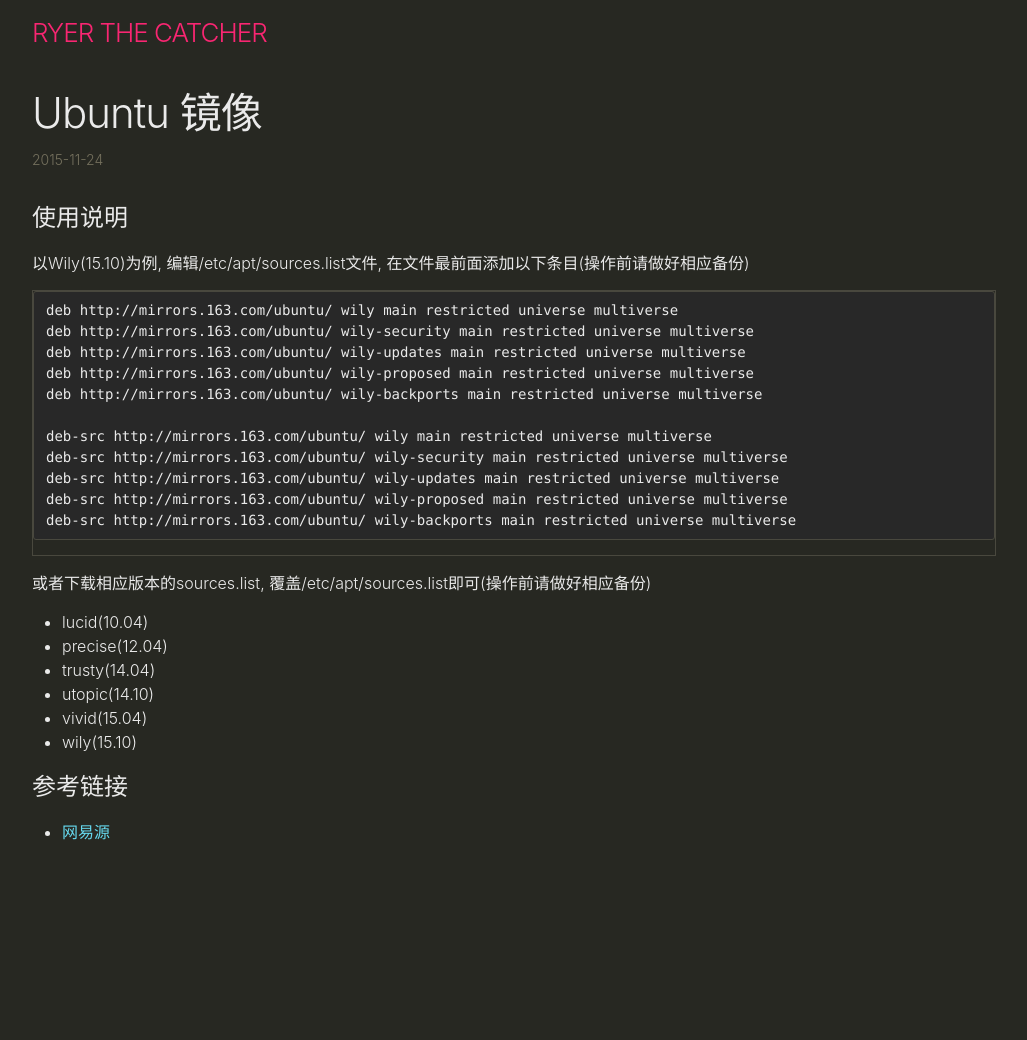
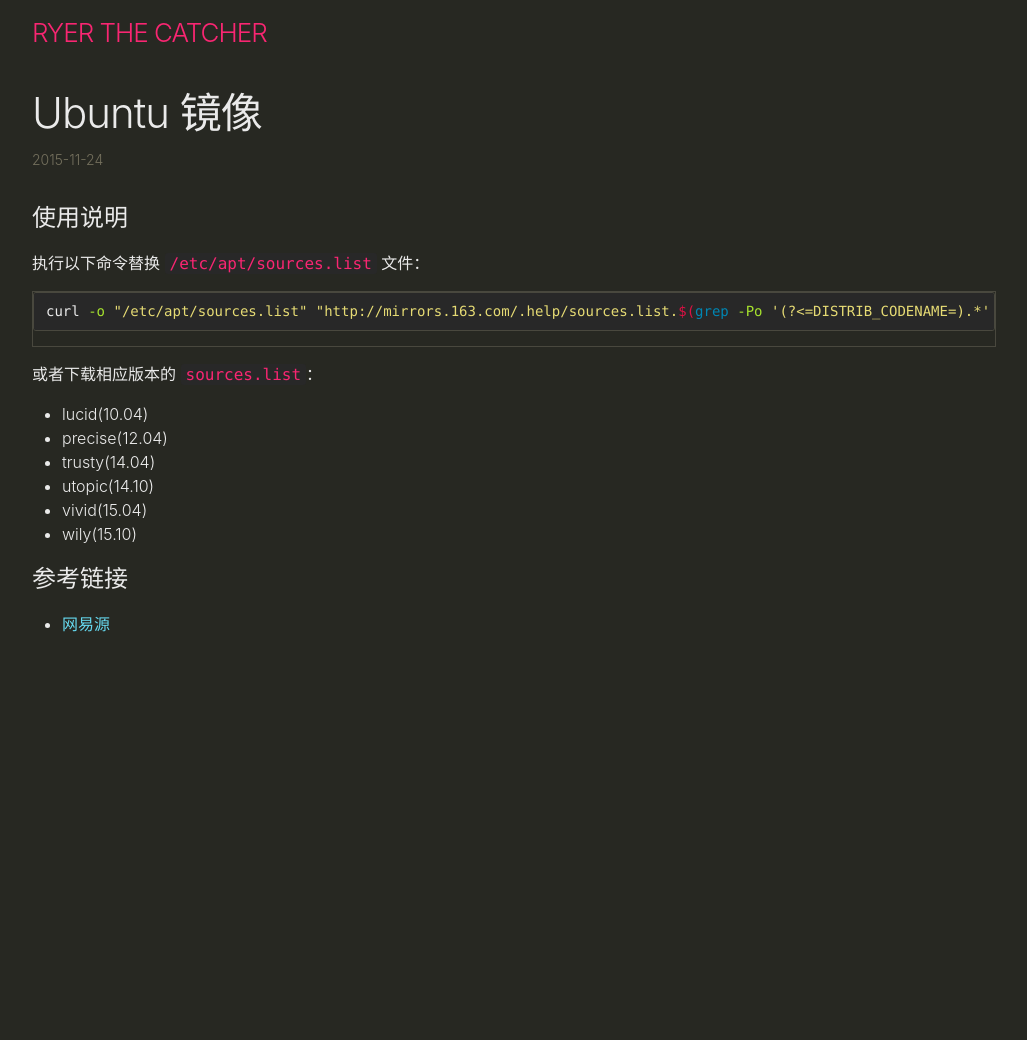
Before and after one commit to ryerh/ryerh.github.io, a Jekyll site: the page built from _posts/2015-11-24-ubuntu-source.markdown, in a window 1280 px wide. Shown: the whole page, without its empty margins (126-1153 px from the left). Built offline with Jekyll 4.4.1, drawn with Linux system fonts in a browser that asks for light colours; after the commit the page ends 900 px from its top, so only the background shows below that.

Commit message:
Updated Ubuntu Source

````diff
--- a/_posts/2015-11-24-ubuntu-source.markdown
+++ b/_posts/2015-11-24-ubuntu-source.markdown
@@ -8,26 +8,13 @@
 
 # 使用说明
 
-以Wily(15.10)为例,
-编辑/etc/apt/sources.list文件,
-在文件最前面添加以下条目(操作前请做好相应备份)
+执行以下命令替换 `/etc/apt/sources.list` 文件：
 
 ``` bash
-deb http://mirrors.163.com/ubuntu/ wily main restricted universe multiverse
-deb http://mirrors.163.com/ubuntu/ wily-security main restricted universe multiverse
-deb http://mirrors.163.com/ubuntu/ wily-updates main restricted universe multiverse
-deb http://mirrors.163.com/ubuntu/ wily-proposed main restricted universe multiverse
-deb http://mirrors.163.com/ubuntu/ wily-backports main restricted universe multiverse
-
-deb-src http://mirrors.163.com/ubuntu/ wily main restricted universe multiverse
-deb-src http://mirrors.163.com/ubuntu/ wily-security main restricted universe multiverse
-deb-src http://mirrors.163.com/ubuntu/ wily-updates main restricted universe multiverse
-deb-src http://mirrors.163.com/ubuntu/ wily-proposed main restricted universe multiverse
-deb-src http://mirrors.163.com/ubuntu/ wily-backports main restricted universe multiverse
+curl -o "/etc/apt/sources.list" "http://mirrors.163.com/.help/sources.list.$(grep -Po '(?<=DISTRIB_CODENAME=).*' /etc/lsb-release)"
 ```
 
-或者下载相应版本的sources.list,
-覆盖/etc/apt/sources.list即可(操作前请做好相应备份)
+或者下载相应版本的 `sources.list`：
 
 - lucid(10.04)
 - precise(12.04)
````
Also changed, not shown: other parts of _posts/2015-11-24-ubuntu-source.markdown (+1 -1 lines).
